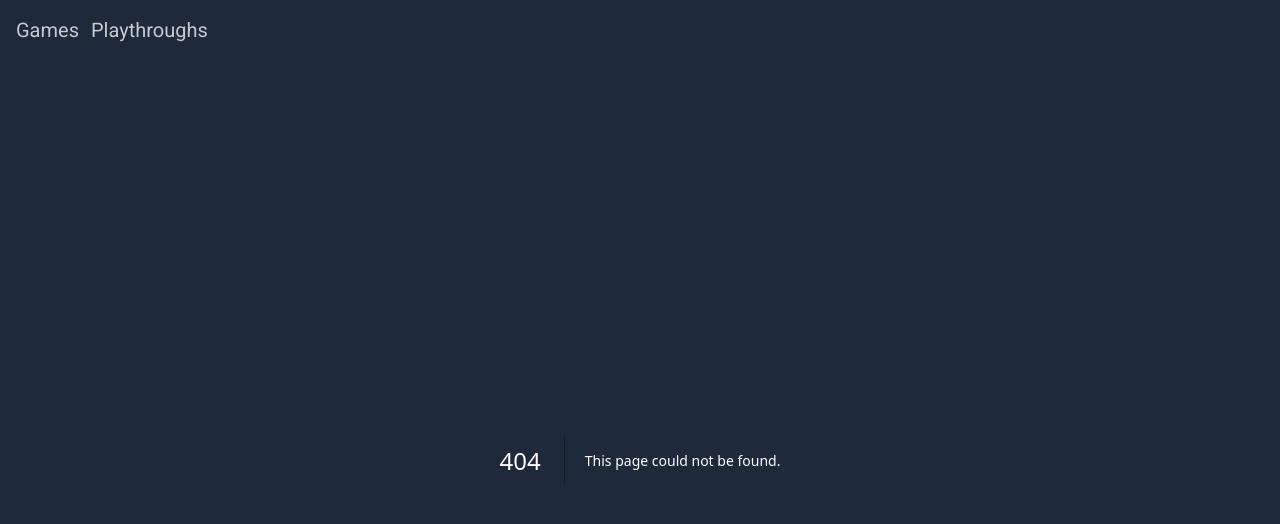
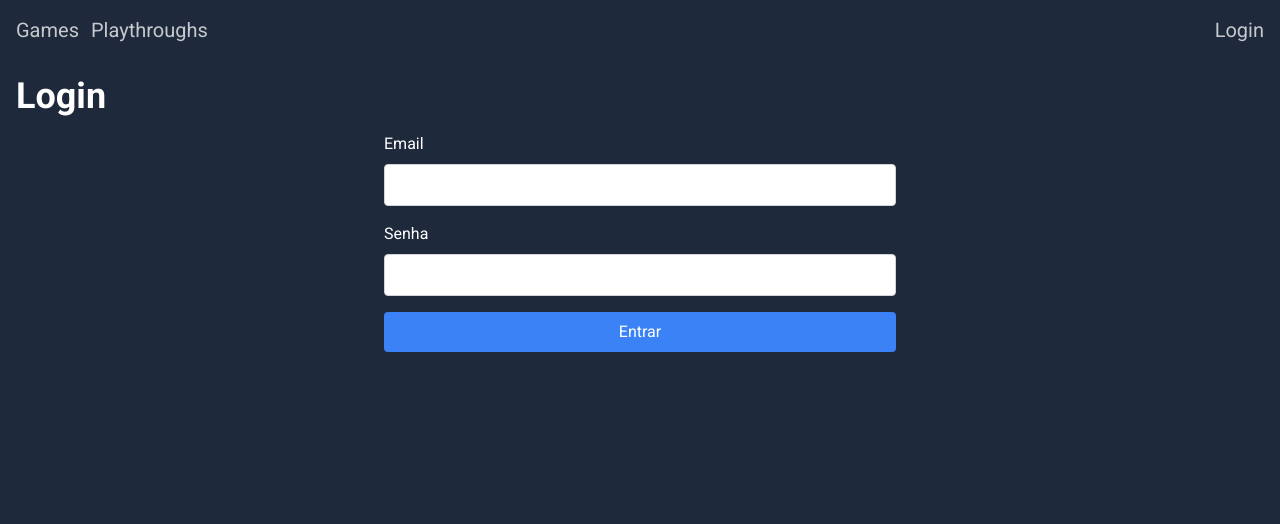
Before and after one commit to wesleyadriann/game_logger, a Next.js app: page /admin/login in a window 1280 px wide. Before the commit this address had no page. Shown: the top 524 px of the page. Built offline with nearby package versions, Linux system fonts and the light colour scheme.

Commit message:
Adds login route
Signed-off-by: Wesley Adriann <wesleyadriann@gmail.com>

```diff
--- /dev/null
+++ b/src/app/admin/login/page.tsx
@@ -0,0 +1,71 @@
+"use client";
+
+import { useCallback, useState } from "react";
+
+import { fetchApi } from "~/services/fetch";
+
+const doLogin = async (email: string, password: string) => {
+  try {
+    const response = await fetchApi(
+      `${process.env.NEXT_PUBLIC_BASE_URL}/api/admin/login`,
+      { method: "POST", body: JSON.stringify({ email, password }) }
+    );
+    return response.data;
+  } catch (error) {
+    return {};
+  }
+};
+
+export default function Login() {
+  const [credentials, setCredentials] = useState({ email: "", password: "" });
+
+  const handlerLogin = useCallback(
+    (event: React.FormEvent) => {
+      event.preventDefault();
+      doLogin(credentials.email, credentials.password);
+    },
+    [credentials.email, credentials.password]
+  );
+
+  const handlerChange = useCallback(
+    (event: React.ChangeEvent<HTMLInputElement>) => {
+      setCredentials((prev) => ({
+        ...prev,
+        [event.target.name]: event.target.value,
+      }));
+    },
+    []
+  );
+
+  return (
+    <main className="flex flex-col gap-4 p-4 m-auto max-w-screen-xl">
+      <h1 className="font-bold text-4xl">Login</h1>
+      <form
+        className="flex flex-col gap-4 m-auto w-full max-w-lg"
+        onSubmit={handlerLogin}
+      >
+        <label className="flex flex-col gap-2">
+          Email
+          <input
+            className="border border-gray-300 p-2 rounded text-black"
+            name="email"
+            onChange={handlerChange}
+            type="email"
+          />
+        </label>
+        <label className="flex flex-col gap-2">
+          Senha
+          <input
+            className="border border-gray-300 p-2 rounded text-black"
+            name="password"
+            onChange={handlerChange}
+            type="password"
+          />
+        </label>
+        <button className="bg-blue-500 p-2 rounded text-white" type="submit">
+          Entrar
+        </button>
+      </form>
+    </main>
+  );
+}
--- /dev/null
+++ b/src/app/api/admin/login/route.ts
@@ -0,0 +1,28 @@
+import { NextRequest, NextResponse } from "next/server";
+import { signInWithEmailAndPassword, AuthError } from "firebase/auth";
+
+import { auth } from "~/services/firebase";
+import { logger } from "~/utils/logger";
+
+export async function POST(req: NextRequest) {
+  logger("ADMIN.LOGIN.post - start");
+  try {
+    const body = await req.json();
+    logger("ADMIN.LOGIN.post - email", body.email);
+    const userCredential = await signInWithEmailAndPassword(
+      auth,
+      body.email,
+      body.password
+    );
+    const user = userCredential.user;
+    return NextResponse.json({ user }, { status: 200 });
+  } catch (_error) {
+    const error = _error as AuthError;
+    const errorCode = error.code;
+    const errorMessage = error.message;
+    logger("ADMIN.LOGIN.post - Exception", errorCode, errorMessage);
+    return NextResponse.json({ errorCode, errorMessage }, { status: 500 });
+  } finally {
+    logger("ADMIN.LOGIN.post - end");
+  }
+}
--- a/src/app/api/games/route.ts
+++ b/src/app/api/games/route.ts
@@ -1,12 +1,12 @@
 import { NextResponse } from "next/server";
-import { getDocs, getDocsFromServer } from "firebase/firestore";
+import { getDocs } from "firebase/firestore";
 
 import { gamesCollection } from "~/services/firebase";
 import { logger } from "~/utils/logger";
 
 export async function GET() {
   logger("GAMES.get - start");
-  const snapshot = await getDocsFromServer(gamesCollection);
+  const snapshot = await getDocs(gamesCollection);
 
   logger("GAMES.get - games", snapshot.docs.length);
   const games = snapshot.docs.map((doc) => ({ ...doc.data(), id: doc.id }));
--- a/src/app/games/page.tsx
+++ b/src/app/games/page.tsx
@@ -3,6 +3,7 @@ import Image from "next/image";
 import { IGames } from "~/types/collections";
 
 import { fetchApi } from "~/services/fetch";
+import { logger } from "~/utils/logger";
 
 const getGames = async () => {
   try {
@@ -10,7 +11,9 @@ const getGames = async () => {
       `${process.env.NEXT_PUBLIC_BASE_URL}/api/games`
     );
     return response.data;
-  } catch (error) {
+  } catch (_error) {
+    const error = _error as Error;
+    logger("Error fetching games", error?.message);
     return { games: [] };
   }
 };
--- a/src/app/layout.tsx
+++ b/src/app/layout.tsx
@@ -17,7 +17,7 @@ export default function RootLayout({
   children: React.ReactNode;
 }>) {
   return (
-    <html lang="en">
+    <html lang="pt-BR">
       <body
         className={`
         bg-slate-800
@@ -25,13 +25,16 @@ export default function RootLayout({
         text-white
         ${roboto.className}`}
       >
-        <header className="flex gap-3 m-auto max-w-screen-xl p-4 text-xl text-white/75">
+        <header className="flex justify-between m-auto max-w-screen-xl p-4 text-xl text-white/75">
+          <div className="flex gap-3">
             <Link className="hover:text-white/100" href="/games">
               Games
             </Link>
             <Link className="hover:text-white/100" href="/playthroughs">
               Playthroughs
             </Link>
+          </div>
+          <Link href="/admin/login">Login</Link>
         </header>
         {children}
       </body>
--- a/src/app/playthroughs/page.tsx
+++ b/src/app/playthroughs/page.tsx
@@ -1,9 +1,10 @@
+import React from "react";
 import Image from "next/image";
 
 import { IPlaythroughs } from "~/types/collections";
 
 import { fetchApi } from "~/services/fetch";
-import React from "react";
+import { logger } from "~/utils/logger";
 
 const getPlaythroughs = async () => {
   try {
@@ -12,7 +13,9 @@ const getPlaythroughs = async () => {
     );
 
     return response.data;
-  } catch (error) {
+  } catch (_error) {
+    const error = _error as Error;
+    logger("Error fetching playthroughs", error?.message);
     return { playthroughs: [] };
   }
 };
--- a/src/services/fetch/index.ts
+++ b/src/services/fetch/index.ts
@@ -3,7 +3,7 @@ export const fetchApi = async <T = unknown>(
 ) => {
   const mergedOptions: RequestInit = {
     ...init,
-    next: { revalidate: 3600 },
+    next: { revalidate: process.env.NODE_ENV === "development" ? 1 : 3600 },
     headers: {
       "Content-Type": "application/json",
       ...init?.headers,
--- /dev/null
+++ b/src/services/firebase/auth.ts
@@ -0,0 +1,5 @@
+import { getAuth } from "firebase/auth";
+
+import { firebaseApp } from "./initialize";
+
+export const auth = getAuth(firebaseApp);
--- a/src/services/firebase/index.ts
+++ b/src/services/firebase/index.ts
@@ -1,2 +1,3 @@
 export * from "./firestore";
 export * from "./initialize";
+export * from "./auth";
```
Lines whose indentation alone changed are shown as unchanged.
